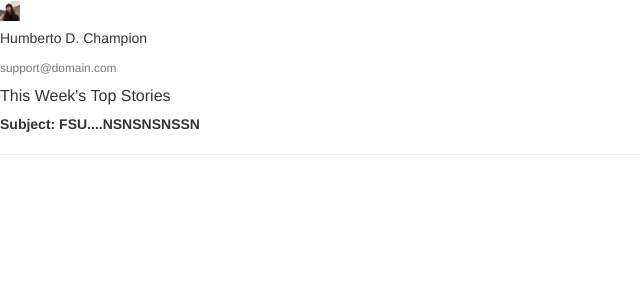
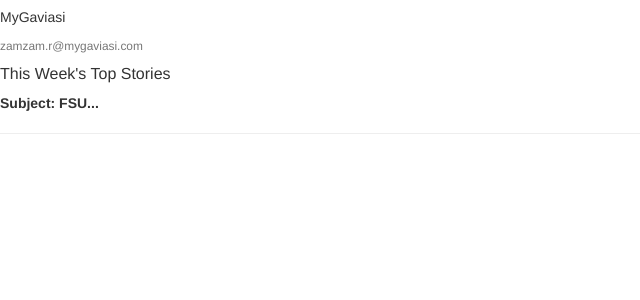
Before and after one commit to wisnubaldas/mygaviasi, a Laravel app: page /mail in a window 1280 px wide. Shown: the top 300 px of the page, without its empty margins (0-640 px from the left). Run offline with Laravel 8, Linux system fonts and the light colour scheme; data that the repository does not hold is empty; some libraries are stand-ins or nearby versions.

Commit message:
make client email

```diff
--- a/resources/views/admin/mail-broker.blade.php
+++ b/resources/views/admin/mail-broker.blade.php
@@ -20,18 +20,15 @@
     <div class="card">
         <div class="card-body">
             <div class="d-flex align-items-center mb-4">
-                <div class="flex-shrink-0 me-3">
-                    <img class="rounded-circle avatar-sm" src="{{asset('assets/images/users/avatar-2.jpg')}}" alt="Generic placeholder image">
-                </div>
+
                 <div class="flex-grow-1">
-                    <h5 class="font-size-14 mb-0">Humberto D.
-                        Champion</h5>
-                    <small class="text-muted">support@domain.com</small>
+                    <h5 class="font-size-14 mb-0">MyGaviasi</h5>
+                    <small class="text-muted">zamzam.r@mygaviasi.com</small>
                 </div>
             </div>
 
             <h4 class="font-size-16">This Week's Top Stories</h4>
-            <p><strong>Subject: FSU....NSNSNSNSSN</strong></p>
+            <p><strong>Subject: FSU...</strong></p>
             @foreach ($data as $item)
                 {{$item}}<br>
             @endforeach
```
